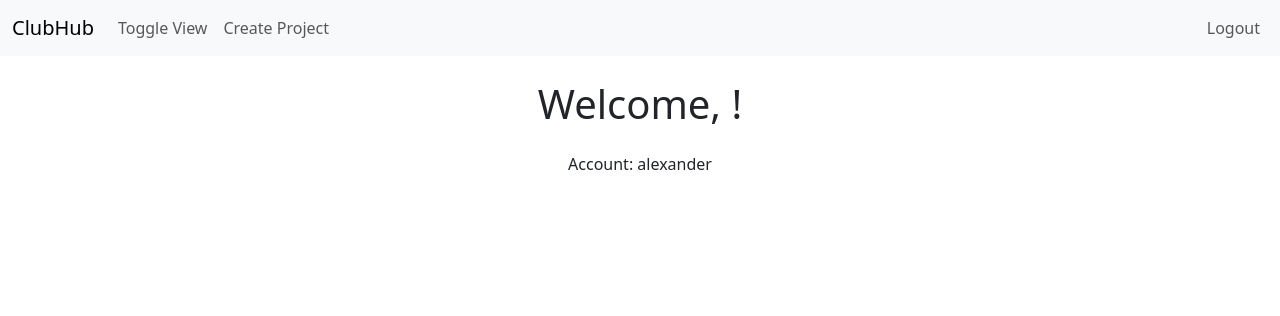
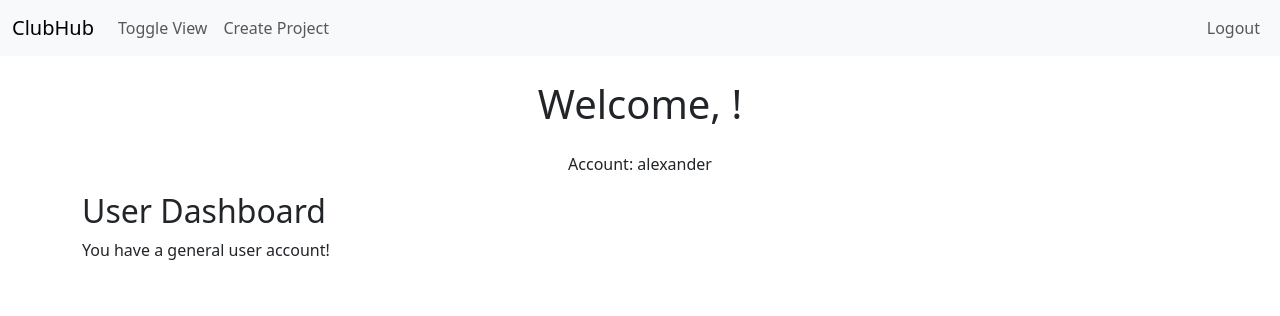
Before and after one commit to alexanderhalpern/CS3240Project, a Django app: page /main/ in a window 1280 px wide. Shown: the top 316 px of the page. Run offline with Django 4.2, Linux system fonts and the light colour scheme; a user stored in the database is signed in; data comes from the database, SQL or seed files in the repository; both versions use the stored data as it was after the commit; some libraries are stand-ins or nearby versions.

Commit message:
different screens worked

```diff
--- a/users/templates/main.html
+++ b/users/templates/main.html
@@ -36,6 +36,16 @@
     <div class="container mt-4">
         <h1 class="text-center mb-4">Welcome, {{ user.first_name }}!</h1>
         <p class="text-center">Account: {{ user.username }}</p>
+
+        {% if user.profile.is_pma_admin %}
+            <h2>Admin Dashboard</h2>
+            <p>You have an admin account! You have been given administrator privileges to manage your club.</p>
+
+        {% else %}
+            <h2>User Dashboard</h2>
+            <p>You have a general user account!</p>
+        {% endif %}
+
     </div>
 
     <div class="modal fade" id="createProjectModal" tabindex="-1" aria-labelledby="createProjectModalLabel" aria-hidden="true">
--- a/users/views.py
+++ b/users/views.py
@@ -1,6 +1,7 @@
-from django.shortcuts import render, redirect
+from django.shortcuts import render, redirect,  get_object_or_404
 from django.contrib.auth import logout
 from django.contrib.auth.decorators import login_required
+from .models import Profile
 
 
 def home(request):
@@ -11,7 +12,13 @@ def home(request):
 
 @login_required
 def main(request):
-    return render(request, "main.html")
+    profile, created = Profile.objects.get_or_create(user=request.user)
+    if profile.is_pma_admin:
+        return render(request, "main.html", {'user':request.user})
+    else:
+        return render(request, "main.html", {'user': request.user})
+
+
 
 
 def logout_view(request):
```
Also changed, not shown: db.sqlite3.
